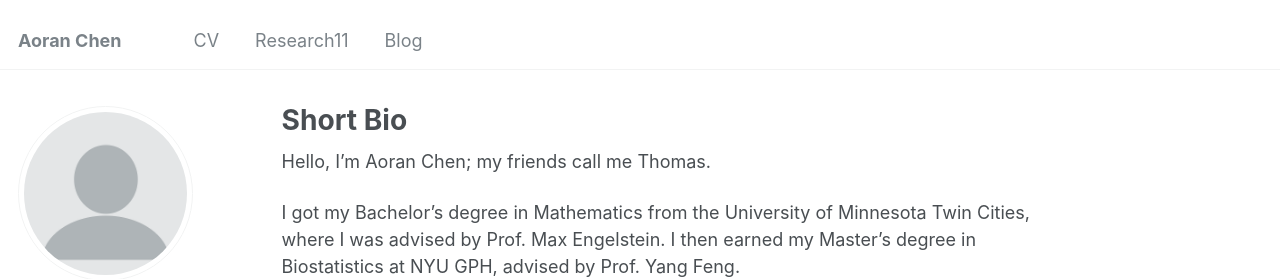
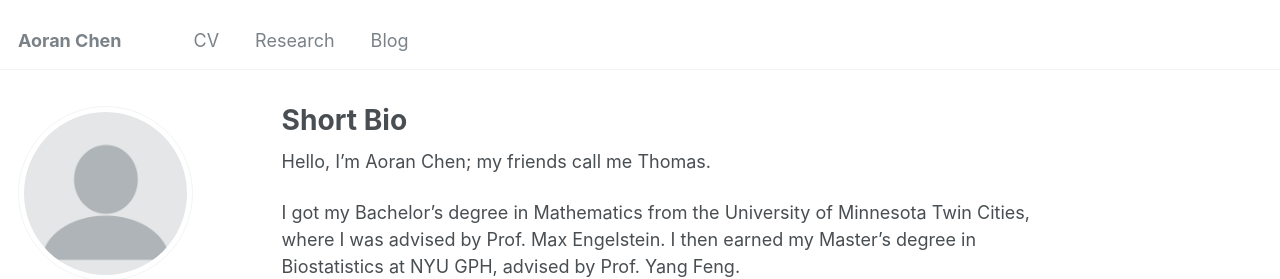
Before and after one commit to samohtaerg/samohtaerg.github.io, a Jekyll site: the page built from _pages/about.md, in a window 1280 px wide. Shown: the top 279 px of the page. Built offline with Jekyll 4.4.1, drawn with Linux system fonts in a browser that asks for light colours.

Commit message:
Update navigation.yml

```diff
--- a/_data/navigation.yml
+++ b/_data/navigation.yml
@@ -8,7 +8,7 @@ main:
   - title: "CV"
     url: /cv/
 
-  - title: "Research11"
+  - title: "Research"
     url: /Research/
 
   # - title: "Talks"
```
